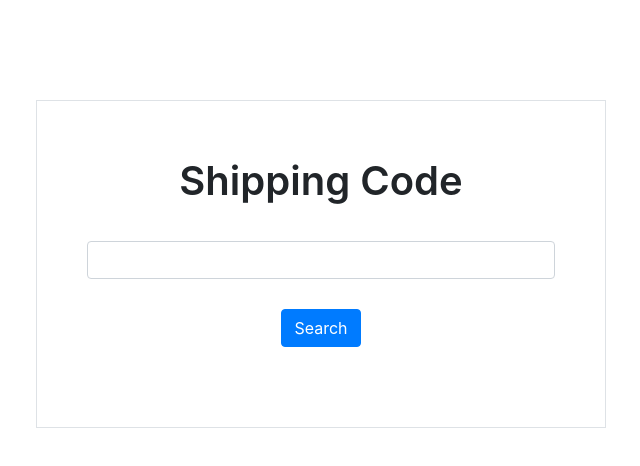
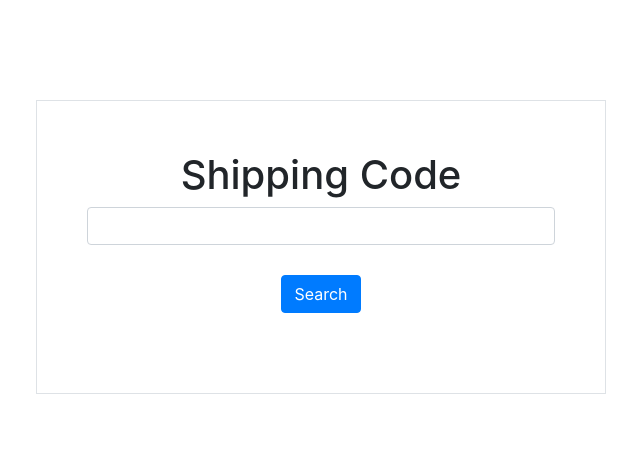
Before and after one commit to gentrinag/shipping_page, a website: page index.html in a window 1280 px wide. Shown: the whole page, without its empty margins (319-959 px from the left). Drawn offline with Linux system fonts and the light colour scheme.

Commit message:
Adding comments

```diff
--- a/css/style.css
+++ b/css/style.css
@@ -1,10 +1,3 @@
-.form-group label
-{
-    font-size: 40px;
-    line-height: 5ve0px;
-    font-weight: 600;
-    margin-bottom: 30px;
-}
 .mt_100
 {
     margin-top: 100px;
--- a/index.html
+++ b/index.html
@@ -28,13 +28,13 @@
 
 <body id="page-top">
 
-<!-- Masthead -->
-<header>
+<!-- Create Frontend using Bootstrap -->
+
 <div class="container h-100 mt_100">
     <div class="row h-100 align-items-center justify-content-center text-center">
         <div class="col-lg-6 align-self-baseline border">
                 <div class="form-group">
-                        <label for="code">Shipping Code</label>
+                    <h1>Shipping Code</h1>
                     <input type="text" class="form-control" id="code">
                 </div>
                 <div class="form-group">
@@ -44,7 +44,7 @@
         </div>
     </div>
 </div>
-</header>
+
 
 <!-- Bootstrap core JavaScript -->
 <script src="vendor/jquery/jquery.js"></script>
```
Lines whose indentation alone changed are shown as unchanged.
